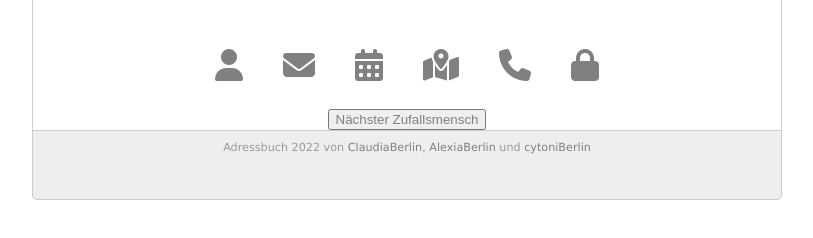
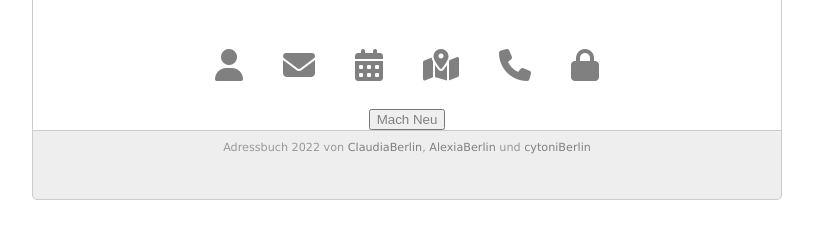
Before and after one commit to cytoni/adressbuch-22, a plain HTML site: page index.html in a window 1280 px wide. Shown: the part 342-580 px from the top of the page, without its empty margins (233-1046 px from the left). Drawn offline with Linux system fonts and the light colour scheme; no server answers.

Commit message:
Mach Neu
besser

```diff
--- a/index.html
+++ b/index.html
@@ -27,7 +27,7 @@
             <span id="telefon"><i class="fa fa-phone"></i></span>
             <span id="passwort"><i class="fa fa-lock"></i></span>
         </div>
-        <button><a>Nächster Zufallsmensch</a></button>
+        <button><a>Mach Neu</a></button>
         <p class="fussnote">Adressbuch 2022 von <a>ClaudiaBerlin</a>, <a>AlexiaBerlin</a> und <a>cytoniBerlin</a></p>
     </div>
   </body>
```
